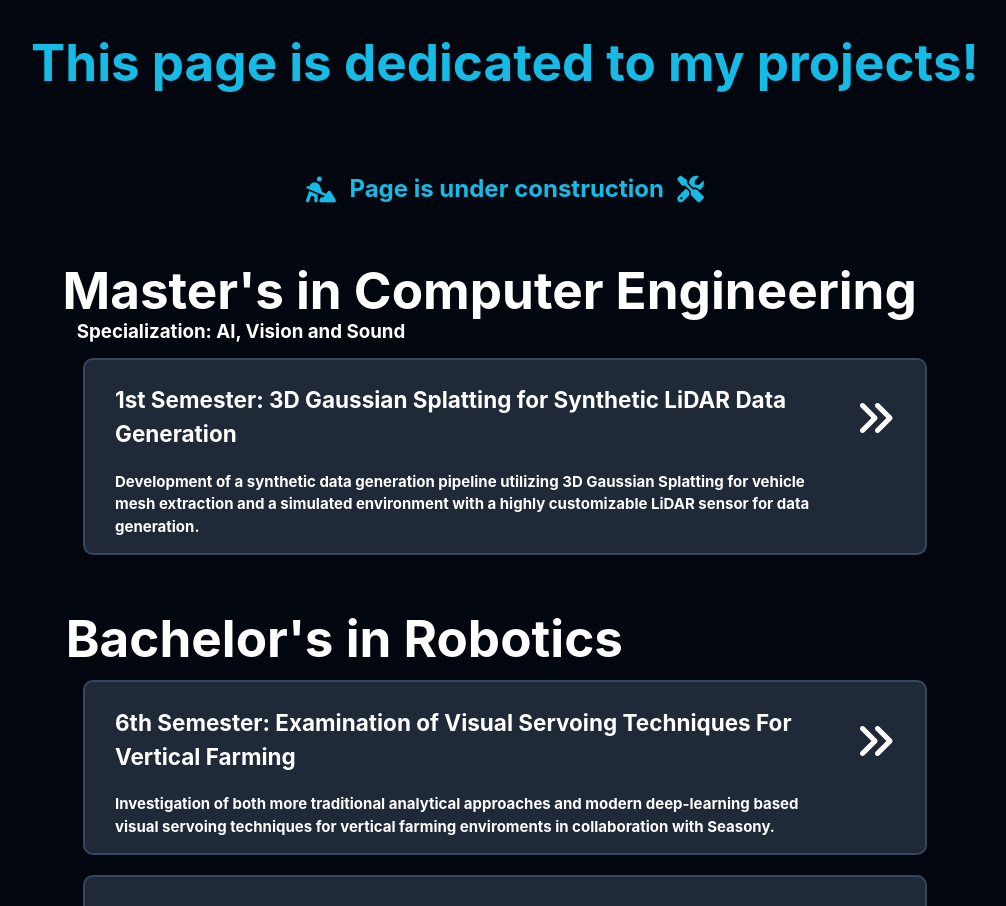
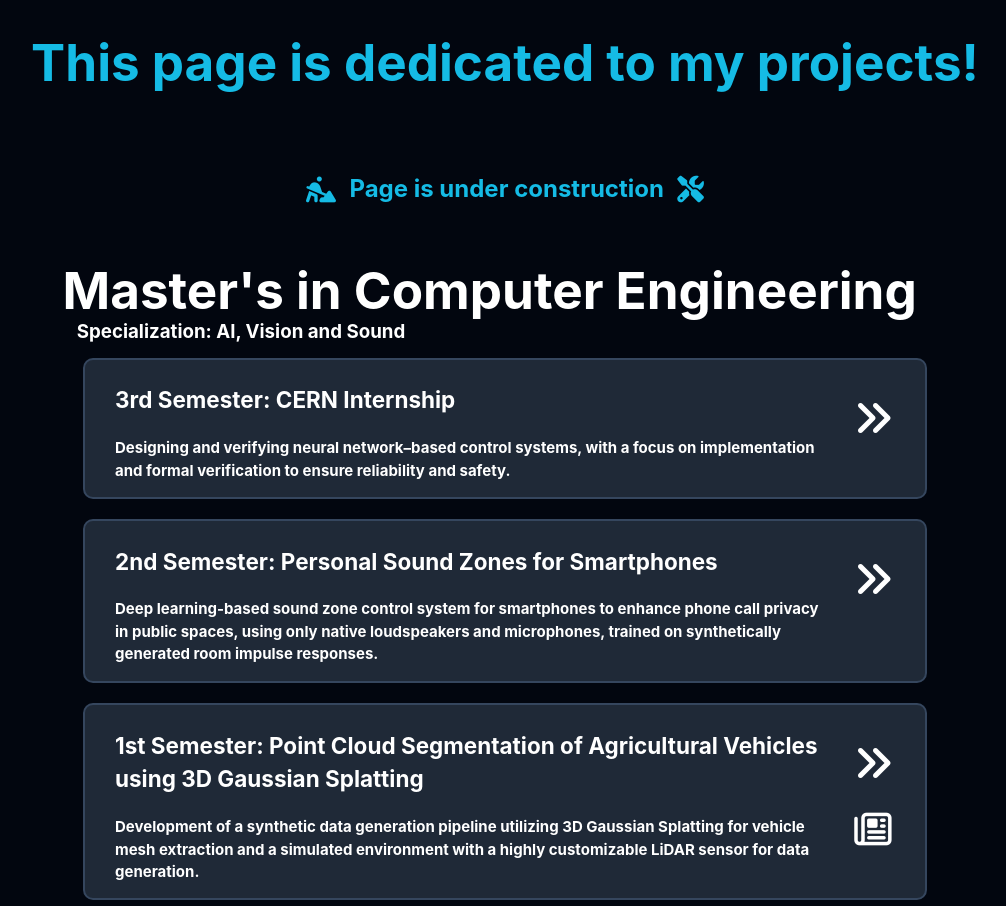
Before and after one commit to andreasHovaldt/dreez-website, a React (Vite) app: page /projects in a window 1280 px wide. Shown: the top 906 px of the page, without its empty margins (135-1141 px from the left). Built offline with nearby package versions, Linux system fonts and the light colour scheme.

Commit message:
Added paper link to project box and added most recent projects

```diff
--- a/src/components/GreyBoxProjects.jsx
+++ b/src/components/GreyBoxProjects.jsx
@@ -2,7 +2,7 @@ import React, { useRef, useState } from "react";
 import "../styles/GreyBoxProjects.css";
 import GreyBox from "./GreyBox";
 
-function GreyBoxProjects({ title, description, abstract }) {
+function GreyBoxProjects({ title, description, abstract, link }) {
     const [isOpen, setIsOpen] = useState(false);
     const contentRef = useRef(null);
 
@@ -14,13 +14,44 @@ function GreyBoxProjects({ title, description, abstract }) {
 
             <div className="project-info">
                 <span>
-                    <div>
+                    <div style={{ flex: "1 1 auto", minWidth: 0 }}>
                         <h2>{title}</h2>
                         <h4>{description}</h4>
                     </div>
-                    <i className={isOpen ? "fa-solid fa-angles-down" : "fa-solid fa-angles-right"}
-                        style={{ fontSize: "30pt", marginTop: "25pt", marginLeft: "-5pt" }}
-                    ></i>
+                    <div
+                        style={{
+                            display: "flex",
+                            flexDirection: "column",
+                            alignItems: "center",
+                            flex: "0 0 44px",
+                            width: "44px",
+                            marginTop: "25pt",
+                            marginLeft: "-5pt",
+                        }}
+                    >
+                        <i
+                            className={isOpen ? "fa-solid fa-angles-down fa-fw" : "fa-solid fa-angles-right fa-fw"}
+                            style={{ fontSize: "30pt" }}
+                        ></i>
+                        {link && (
+                            <a
+                                href={link}
+                                target="_blank"
+                                rel="noopener noreferrer"
+                                onClick={(e) => e.stopPropagation()}
+                                aria-label="Open Publication"
+                                title="Open Publication"
+                                className="paper-link"
+                                style={{
+                                    marginTop: "26px",
+                                    color: "inherit",
+                                    textDecoration: "none",
+                                }}
+                            >
+                                <i className="fa-regular fa-newspaper" style={{ fontSize: "28pt" }}></i>
+                            </a>
+                        )}
+                    </div>
                 </span>
                 <div className="hidden"
                     ref={contentRef}
--- a/src/pages/Projects.jsx
+++ b/src/pages/Projects.jsx
@@ -37,11 +37,22 @@ function Projects() {
             </div>
 
             <div style={{marginTop: "-20pt"}}>
-              <GreyBoxProjects title="1st Semester: 3D Gaussian Splatting for Synthetic LiDAR Data Generation"
-                              description="Development of a synthetic data generation pipeline utilizing 3D Gaussian Splatting for vehicle mesh extraction and a simulated environment with a highly customizable LiDAR sensor for data generation."
-                              abstract="Training neural networks for tasks such as 3D point cloud semantic segmentation demands extensive datasets, yet obtaining and annotating real-world point clouds is costly and labor-intensive. This work aims to introduce a novel pipeline for generating realistic synthetic data, by leveraging 3D Gaussian Splatting (3DGS) and Gaussian Opacity Fields (GOF) to generate 3D assets of multiple different agricultural vehicles instead of using generic models. These assets are placed in a simulated environment, where the point clouds are generated using a simulated LiDAR. This is a flexible approach that allows changing the LiDAR specifications without incurring additional costs. We evaluated the impact of synthetic data on segmentation models such as PointNet++, Point Transformer V3, and OACNN, by training the models on a combination of real data and synthetic data, with an average performance increase of 3.06 percentage points compared to training only on real data. Finally, the zeroshot ability of the models trained only on synthetic data was tested. Remarkably, the OACNN model had an mIoU of 80.5%, a noteworthy result given that the model had neither been trained nor validated on any real data.">
+              <GreyBoxProjects title="3rd Semester: CERN Internship"
+                              description="Designing and verifying neural network–based control systems, with a focus on implementation and formal verification to ensure reliability and safety."
+                              abstract="TDB">
               </GreyBoxProjects>
             </div>
+
+            <GreyBoxProjects title="2nd Semester: Personal Sound Zones for Smartphones"
+                              description="Deep learning-based sound zone control system for smartphones to enhance phone call privacy in public spaces, using only native loudspeakers and microphones, trained on synthetically generated room impulse responses."
+                              abstract="In public spaces, phone conversations can pose both a privacy concern and contribute to noise pollution. This project investigates a novel deep learning-based method for achieving sound zone control using only the native loudspeakers and microphones on a smartphone, without requiring room impulse response measurements during filter generation. The goal is to create a bright zone around the phone user and a dark zone in the surrounding area, thereby improving privacy and reducing unwanted noise leakage. Several classical sound zone control methods from existing literature were implemented to serve as baselines. In parallel, two neural network models were developed to explore what can be learned from limited input, and trained entirely on synthetically generated room impulse responses. The models were evaluated against the optimal baselines, yet still demonstrated performance approaching that of the analytically optimized filters. Notably, the best model achieved an average acoustic contrast of 32.48 dB while preserving intelligibility in the bright zone.">
+            </GreyBoxProjects>
+
+            <GreyBoxProjects title="1st Semester: Point Cloud Segmentation of Agricultural Vehicles using 3D Gaussian Splatting"
+                              description="Development of a synthetic data generation pipeline utilizing 3D Gaussian Splatting for vehicle mesh extraction and a simulated environment with a highly customizable LiDAR sensor for data generation."
+                              abstract="Training neural networks for tasks such as 3D point cloud semantic segmentation demands extensive datasets, yet obtaining and annotating real-world point clouds is costly and labor-intensive. This work aims to introduce a novel pipeline for generating realistic synthetic data, by leveraging 3D Gaussian Splatting (3DGS) and Gaussian Opacity Fields (GOF) to generate 3D assets of multiple different agricultural vehicles instead of using generic models. These assets are placed in a simulated environment, where the point clouds are generated using a simulated LiDAR. This is a flexible approach that allows changing the LiDAR specifications without incurring additional costs. We evaluated the impact of synthetic data on segmentation models such as PointNet++, Point Transformer V3, and OACNN, by training and validating the models only on synthetic data. Remarkably, the PTv3 model had an mIoU of 91.35%, a noteworthy result given that the model had neither been trained nor validated on any real data. Further studies even suggested that in certain scenarios the models trained only on synthetically generated data performed better than models trained on real-world data. Finally, experiments demonstrated that the models can generalize across semantic classes, enabling accurate predictions on mesh models they were never trained on."
+                              link="https://arxiv.org/abs/2506.05009">
+            </GreyBoxProjects>
 
 
             {/* Bachelor's in Robotics */}
--- a/src/styles/GreyBoxProjects.css
+++ b/src/styles/GreyBoxProjects.css
@@ -24,8 +24,25 @@
     border: 2px solid #35465E;
 }
 
-.project-box:hover {
+.project-box:hover,
+.project-box:focus-visible {
     filter: drop-shadow(0 0 15px #35465E);
     border: 2px solid #5395f2;
     transform: scale(1.02);
 }
+
+/* Make the newspaper link mirror the box hover effect */
+.paper-link {
+    display: inline-flex;
+    align-items: center;
+    justify-content: center;
+    border: 2px solid transparent; /* avoid layout shift on hover */
+    border-radius: 6px;
+    transition: transform 0.3s;
+}
+
+.paper-link:hover,
+.paper-link:focus-visible {
+    text-shadow: 0 0 15px #ffffff;
+    transform: scale(1.25);
+}
```
Lines whose indentation alone changed are shown as unchanged.
